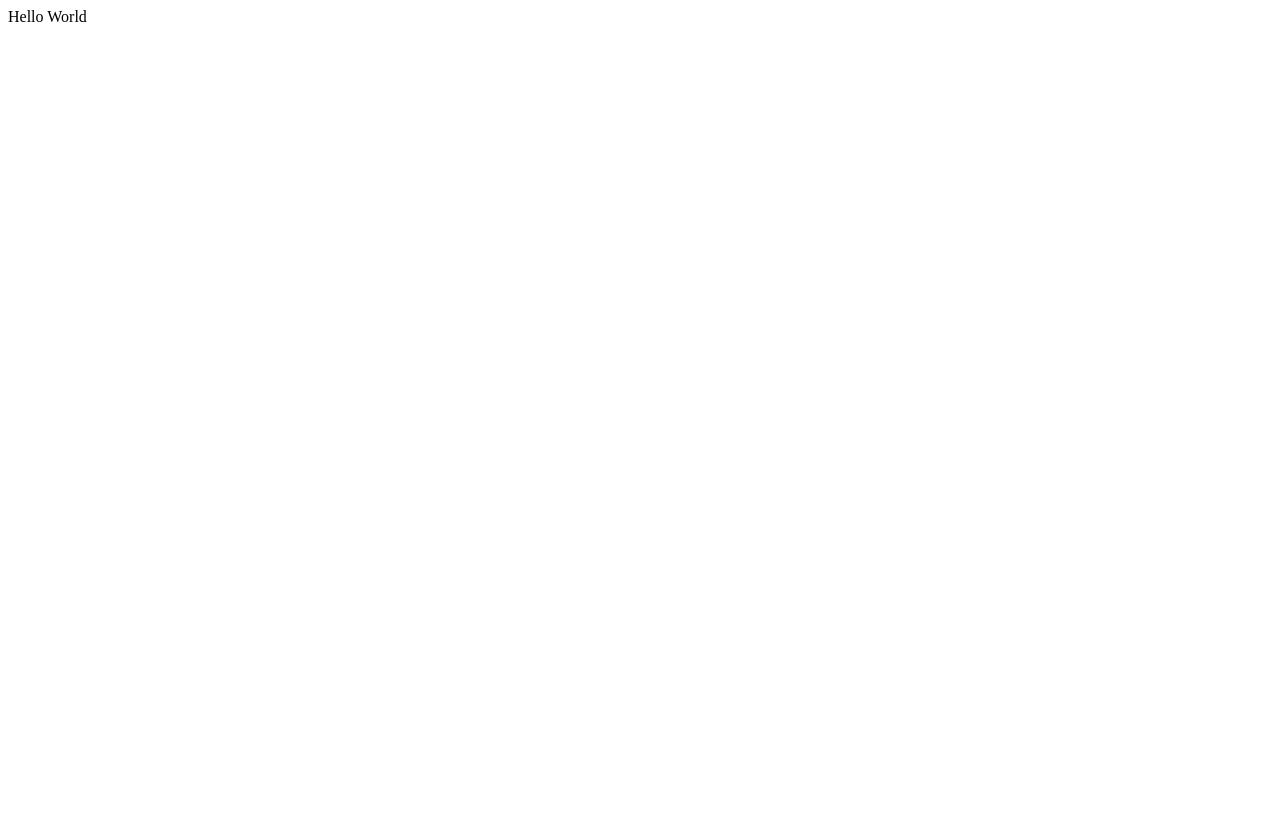
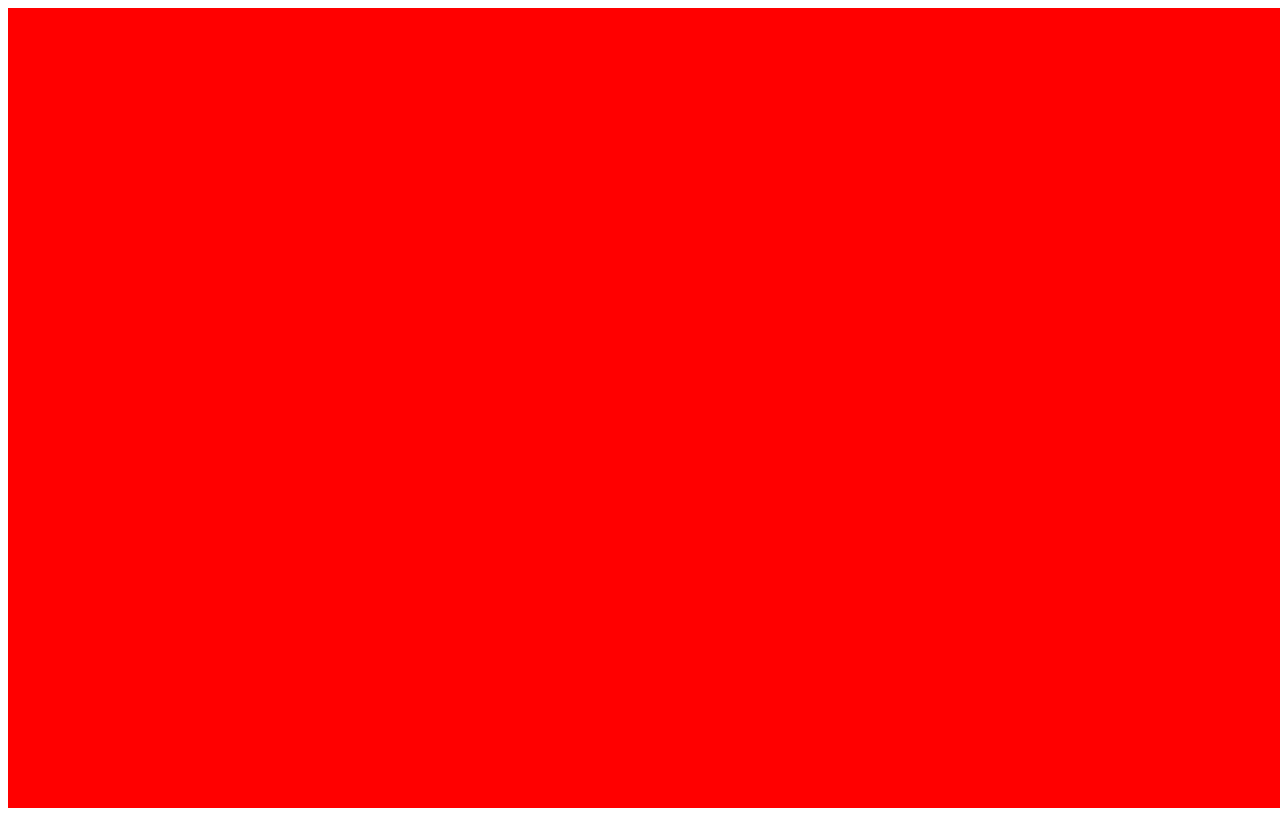
Before and after one commit to WildCodeSchool/lille-0920-js-p3-toidemain, a React (Create React App) app: page / in a window 1280 px wide. Built offline with nearby package versions, Linux system fonts and the light colour scheme.

Commit message:
create SLider and SliderContent components

```diff
--- a/package.json
+++ b/package.json
@@ -9,6 +9,7 @@
     "react": "^17.0.1",
     "react-dom": "^17.0.1",
     "react-scripts": "4.0.1",
+    "styled-components": "^5.2.1",
     "web-vitals": "^0.2.4"
   },
   "scripts": {
--- a/src/App.js
+++ b/src/App.js
@@ -1,7 +1,9 @@
+import Slider from './components/Slider';
+
 export default function App() {
   return (
     <div>
-      Hello World
+      <Slider />
     </div>
   );
 }
--- /dev/null
+++ b/src/components/Slider.jsx
@@ -0,0 +1,20 @@
+import React, { useState } from 'react';
+import styled from "styled-components";
+import SliderContent from './SliderContent';
+
+const Sliderdiv = styled.div `
+    position: relative;
+    height: 100vh;
+    width: 100vw;
+    margin: 0 auto;
+    overflow: hidden;
+    background: #333;
+  `;
+
+const Slider = () => {
+    return <Sliderdiv>
+        <SliderContent />
+    </Sliderdiv>
+  }
+
+export default Slider
--- /dev/null
+++ b/src/components/SliderContent.jsx
@@ -0,0 +1,12 @@
+import React from 'react';
+import styled from "styled-components";
+
+const SliderContent = styled.div`
+  transform: translateX(-${props => props.translate}px);
+  transition: transform ease-out ${props => props.transition}s;
+  height: 100%;
+  width: ${props => props.width}px;
+  display: flex;
+  background:red;
+`
+export default SliderContent
```
Also changed, not shown: 2 other files (tests, documents, lock files or other folders).
